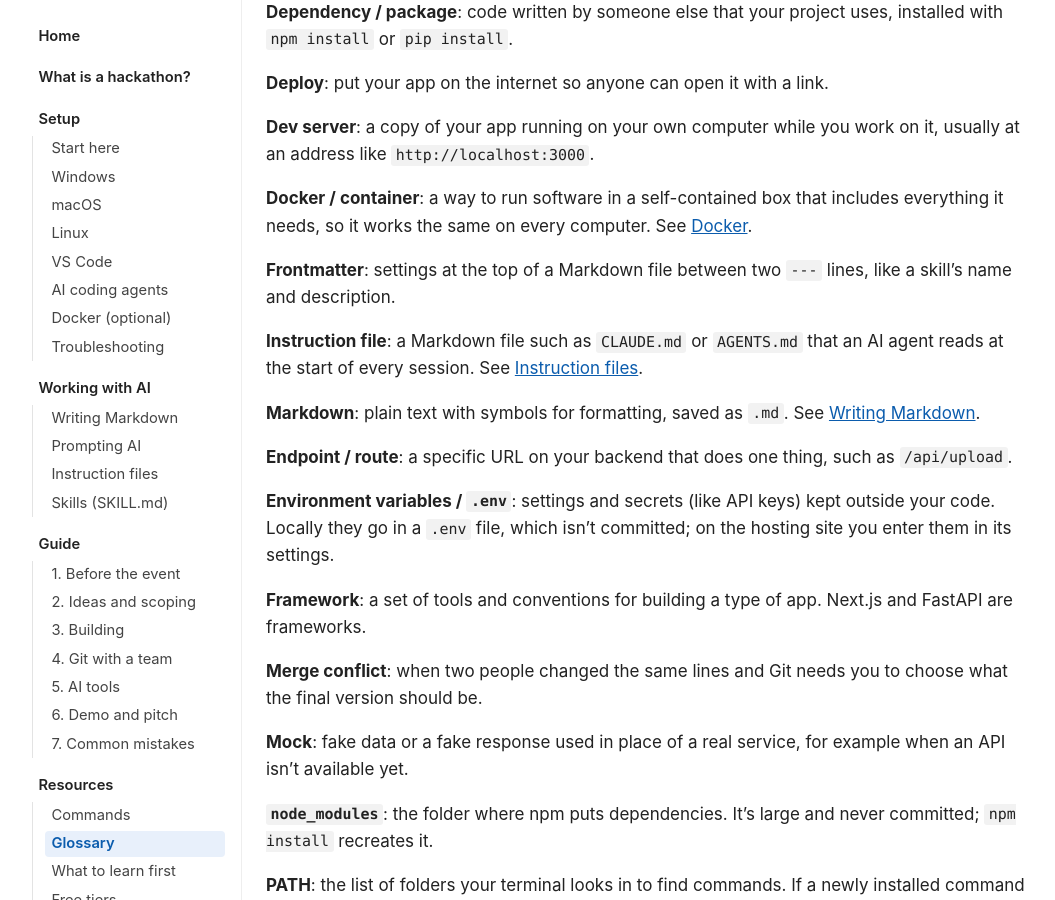
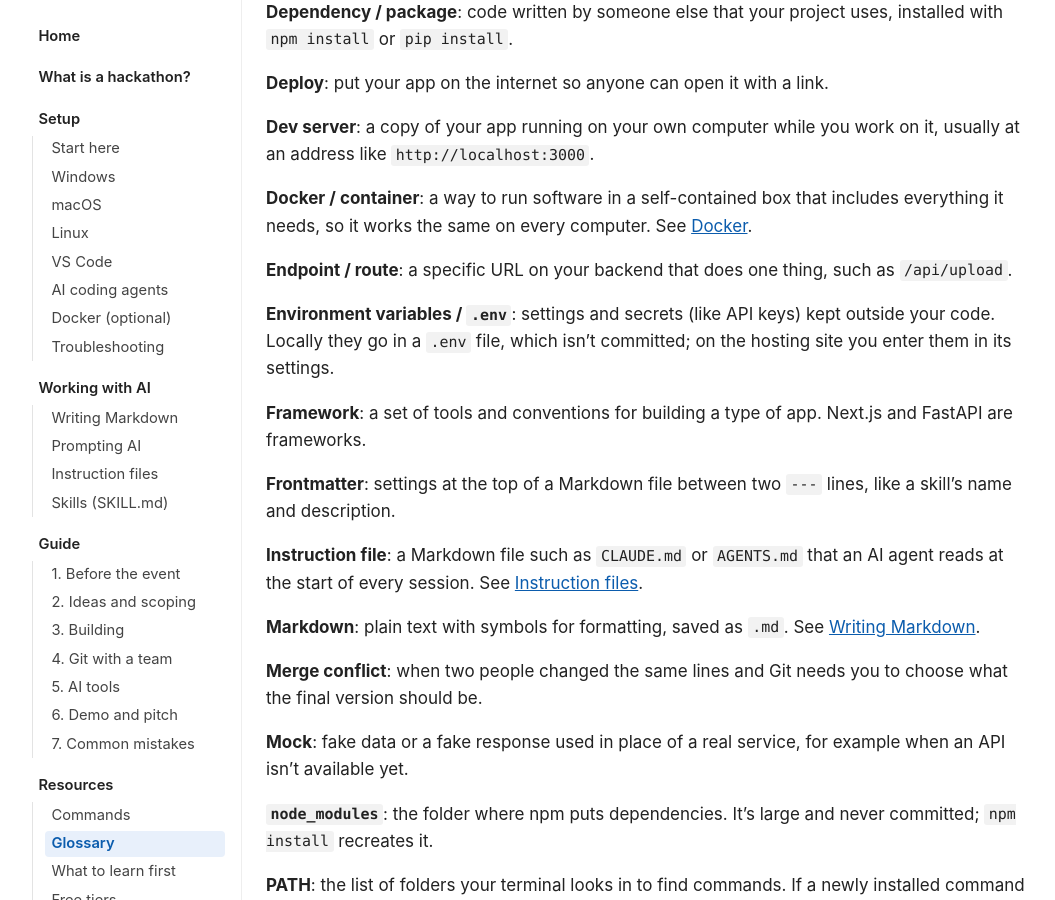
Before and after one commit to Jay-Jay-Tee/hackpack, a Jekyll site: the page built from resources/glossary.md, in a window 1280 px wide and 900 px high, scrolled down 776 px. Shown: the whole window, without its empty margins (88-1143 px from the left). Built offline with Jekyll 4.4.1, drawn with Linux system fonts in a browser that asks for light colours; our own code applies the rules of GitHub Pages for plain Markdown files.

```diff
--- a/resources/glossary.md
+++ b/resources/glossary.md
@@ -28,17 +28,17 @@ Words people at hackathons say as if everyone already knows what they mean.
 
 **Docker / container**: a way to run software in a self-contained box that includes everything it needs, so it works the same on every computer. See [Docker](../setup/docker.md).
 
+**Endpoint / route**: a specific URL on your backend that does one thing, such as `/api/upload`.
+
+**Environment variables / `.env`**: settings and secrets (like API keys) kept outside your code. Locally they go in a `.env` file, which isn't committed; on the hosting site you enter them in its settings.
+
+**Framework**: a set of tools and conventions for building a type of app. Next.js and FastAPI are frameworks.
+
 **Frontmatter**: settings at the top of a Markdown file between two `---` lines, like a skill's name and description.
 
 **Instruction file**: a Markdown file such as `CLAUDE.md` or `AGENTS.md` that an AI agent reads at the start of every session. See [Instruction files](../ai/instruction-files.md).
 
 **Markdown**: plain text with symbols for formatting, saved as `.md`. See [Writing Markdown](../ai/markdown.md).
-
-**Endpoint / route**: a specific URL on your backend that does one thing, such as `/api/upload`.
-
-**Environment variables / `.env`**: settings and secrets (like API keys) kept outside your code. Locally they go in a `.env` file, which isn't committed; on the hosting site you enter them in its settings.
-
-**Framework**: a set of tools and conventions for building a type of app. Next.js and FastAPI are frameworks.
 
 **Merge conflict**: when two people changed the same lines and Git needs you to choose what the final version should be.
 
```
